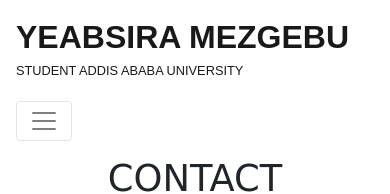
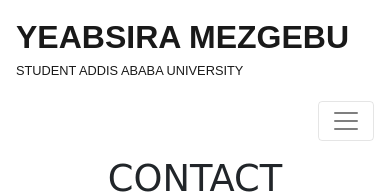
Before and after one commit to YeabsiraM290/PersonalWeb2, a plain HTML site: page Contact.html in a window 390 px wide. Shown: the top 194 px of the page. Drawn offline with nearby package versions, Linux system fonts and the light colour scheme; a web font is replaced by a local one.

Commit message:
navbar fix

```diff
--- a/Contact.html
+++ b/Contact.html
@@ -28,7 +28,7 @@
 
     <a class="navbar-brand" href="index.html"><strong>YEABSIRA MEZGEBU </strong><br> <p>STUDENT ADDIS ABABA UNIVERSITY</p></a>
 
-        <button class="navbar-toggler" type="button" data-toggle="collapse" data-target="#navbarNavDropdown">
+        <button class="navbar-toggler ml-auto" type="button" data-toggle="collapse" data-target="#navbarNavDropdown">
             <span class="navbar-toggler-icon"></span>
         </button>
 
```
